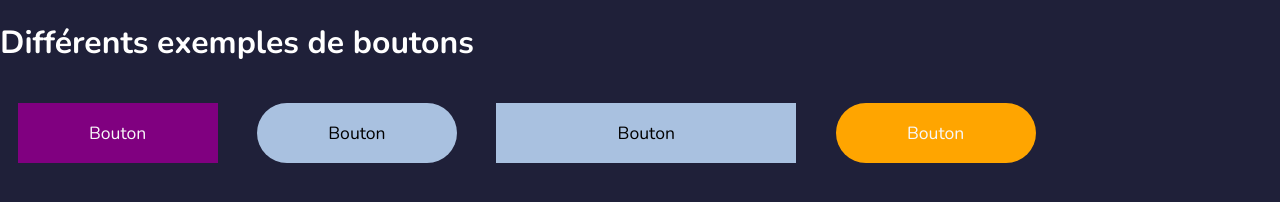
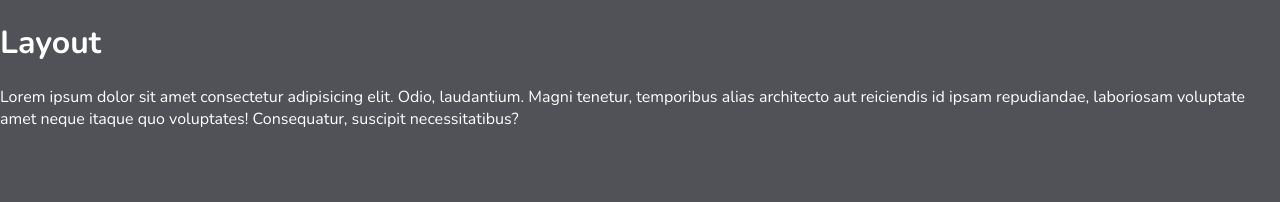
Before and after one commit to SAIDOU11/Sass_Course, a plain HTML site: page index.html in a window 1280 px wide. Drawn offline with nearby package versions, Linux system fonts and the light colour scheme.

Commit message:
C:/Program Files/Git/dist

```diff
--- a/css/main-min.css
+++ /dev/null
@@ -1 +0,0 @@
-:root{--bg-color: #1f2039}html,body{margin:0;padding:0}body{font-family:"Nunito",sans-serif;background:var(--bg-color);height:100vh}h1{color:#fff}.btn{font-family:"Nunito",sans-serif;font-size:1.1rem;padding:1em;margin:1em;border:none;width:200px;background:#a9c1e0;color:#000}.purple{background:purple}.btn-round{border-radius:1.85em}.wide{width:300px}.orange{background:orange}.white-color{color:#f8f8f8}
--- a/index.html
+++ b/index.html
@@ -1,5 +1,5 @@
 <!DOCTYPE html>
-<html lang="fr">
+<html lang="en">
   <head>
     <meta charset="UTF-8" />
     <meta name="viewport" content="width=device-width, initial-scale=1.0" />
@@ -7,17 +7,16 @@
       href="https://fonts.googleapis.com/css2?family=Nunito:ital,wght@0,200..1000;1,200..1000&display=swap"
       rel="stylesheet"
     />
-    <link rel="stylesheet" href="css/main.css" />
-    <title>Document</title>
+    <link rel="stylesheet" href="dist/style.css" />
+    <title>Layout</title>
   </head>
   <body>
-    <!-- Button Exercice -->
-    <div class="button-exercice">
-      <h1>Différents exemples de boutons</h1>
-      <button class="btn purple white-color">Bouton</button>
-      <button class="btn btn-round">Bouton</button>
-      <button class="btn wide">Bouton</button>
-      <button class="btn btn-round orange white-color">Bouton</button>
-    </div>
+    <h1>Layout</h1>
+    <p>
+      Lorem ipsum dolor sit amet consectetur adipisicing elit. Odio, laudantium.
+      Magni tenetur, temporibus alias architecto aut reiciendis id ipsam
+      repudiandae, laboriosam voluptate amet neque itaque quo voluptates!
+      Consequatur, suscipit necessitatibus?
+    </p>
   </body>
 </html>
--- a/css/main.scss
+++ b/style.scss
@@ -1,6 +1,7 @@
 :root {
-  --bg-color: #1f2039;
+  --bg-color: #515258;
 }
+
 html,
 body {
   margin: 0;
@@ -11,9 +12,6 @@ body {
   font-family: "Nunito", sans-serif;
   background: var(--bg-color);
   height: 100vh;
-}
-
-h1 {
   color: #fff;
 }
 
```
Also changed, not shown: dist/style-min.css (added), dist/style.css, 2 other files.
